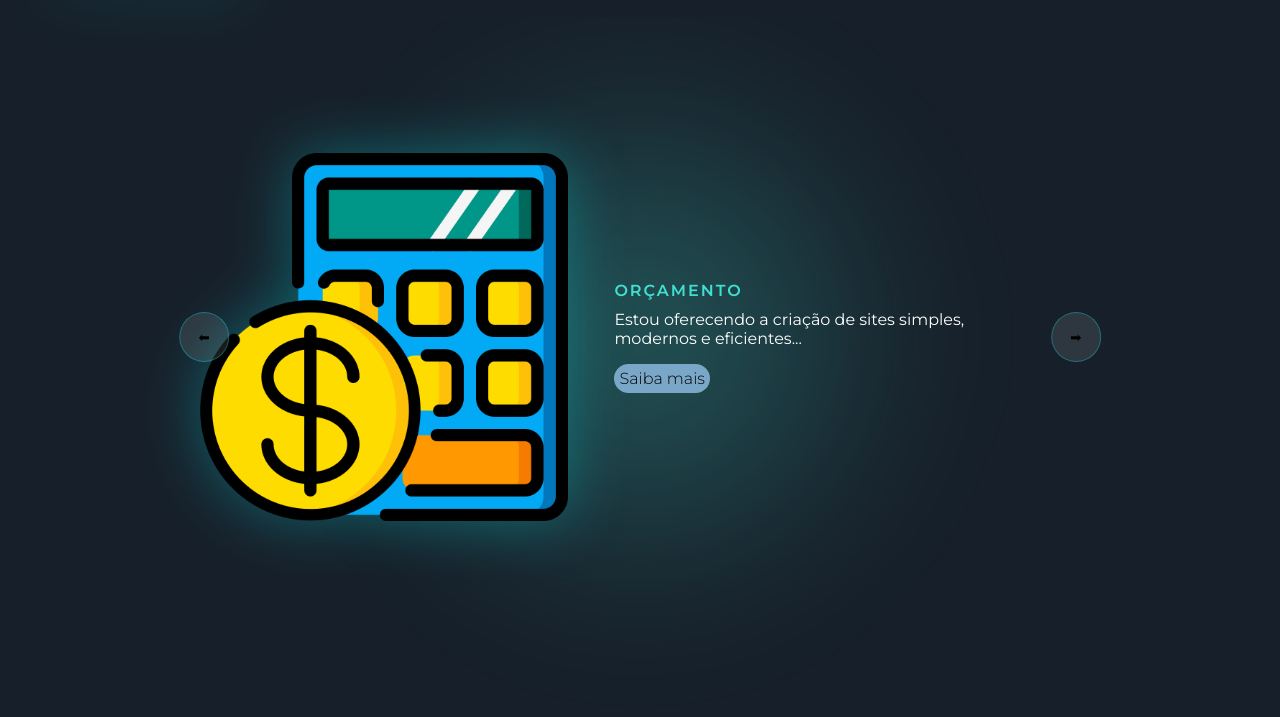
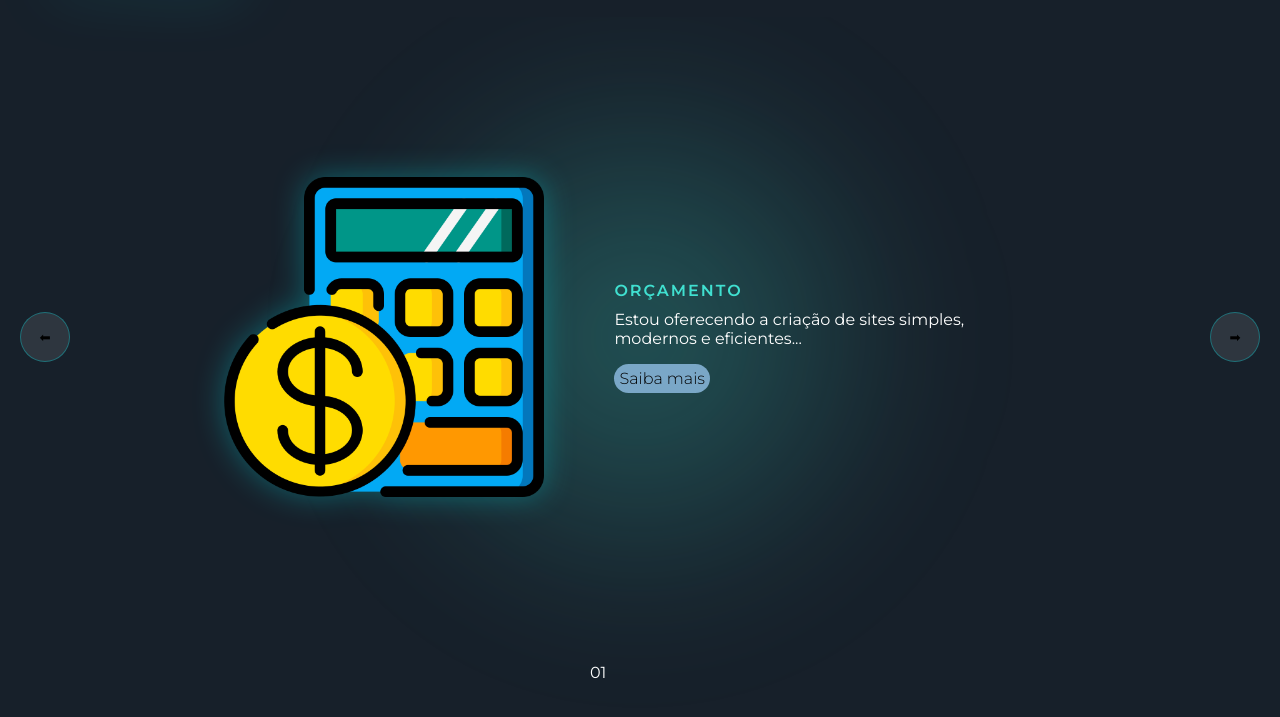
Before and after one commit to luccasdev19/Projeto-Portifolio, a plain HTML site: page Index.html in a window 1280 px wide. Shown: the part 63-780 px from the top of the page. Drawn offline with Linux system fonts and the light colour scheme.

Commit message:
to conseguindo, mas eu acho que se fosse sozinho..

```diff
--- a/Index.html
+++ b/Index.html
@@ -73,8 +73,8 @@
             <button class="arrows-btn" id="next">➡</button>
         </div>
 
-        <div class="indicadores">
-            <span class="numero"></span>
+        <div class="indicators">
+            <span class="numero">01</span>
             <div class="pontos">
                 <div class="ponto active"></div>
                 <div class="ponto"></div>
--- a/style.css
+++ b/style.css
@@ -118,8 +118,8 @@ header nav ul li:hover::after {
 
 .image img {
     max-width: 80%;
-    max-height: 50%;
-    filter: drop-shadow(0 0 30px rgba(0, 247, 255, 0.3));
+    max-height: 40%;
+    filter: drop-shadow(0 0 15px rgba(0, 247, 255, 0.3));
 }
 
 .content {
@@ -159,14 +159,16 @@ header nav ul li:hover::after {
 }
 
 .arrows {
-    position: absolute;
+    position: fixed;
     display: flex;
     justify-content: space-between;
-    width: 90%;
+    width: 100%;
     top: 50%;
-    left: 50%;
-    transform: translate(-50%, -50%);
+    left: 0;
+    transform: translatey(-50%);
+    padding: 0px 20px;
     z-index: 5;
+
 }
 
 .arrows-btn {
@@ -176,6 +178,22 @@ header nav ul li:hover::after {
     border: none;
     background-color: rgba(255, 255, 255, 0.1);
     border: 1px solid rgba(0, 247, 255, 0.3);
+    cursor: pointer
+}
 
+.arrows-btn:hover {
+    background-color: rgba(0, 247, 255, 0.2);
+    border-color: #40E0D0;
+}
 
+.indicators {
+    position: absolute;
+    bottom: 40px;
+    left: 50%;
+    transform: translatex(-50px);
+    display: flex;
+    flex-direction: column;
+    align-items: center;
+    gap: 15px;
+    z-index: 5;
 }
```
